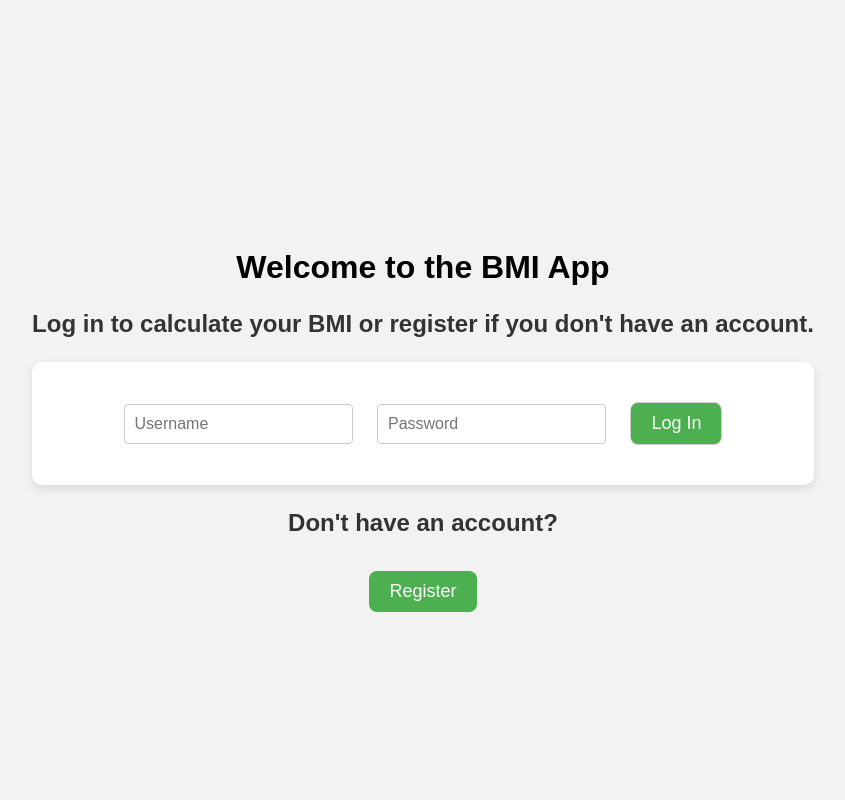
After one commit to AntoneseiCristian/AI-Powered-Fitness-Assistant-with-WhatsApp-Integration, a Flask app: page /landing in a window 1280 px wide. The commit adds this page. Shown: the whole page, without its empty margins (217-1062 px from the left). Run offline with Flask 3, Linux system fonts and the light colour scheme.

Commit message:
v0.2
Title: Implement User Authentication and BMI Calculation

Description:

This commit introduces several major features to the BMI App:

1. **User Authentication**: Users can now create accounts and log in. The application uses Flask-Login for handling user sessions. Passwords are hashed using Werkzeug's security utilities. The login page is set as the landing page for the application.

2. **BMI Calculation**: Authenticated users can calculate their Body Mass Index (BMI) by entering their weight and height. The application calculates the BMI and provides recommendations based on the BMI value.

3. **Internationalization**: The application supports multiple languages (English and Romanian). Users can switch between languages using the language selector on the web page. Flask-Babel is used for internationalization.

4. **Database Integration**: SQLite is used as the database for storing user information. Flask-SQLAlchemy is used as the ORM.

5. **Styling**: Basic styling is applied to the web pages using CSS to improve the user interface.

6. **Error Handling**: Proper error messages are displayed for login failures.

7. **Code Documentation**: Comments and documentation have been added to the `app.py` file to make the code more understandable to other developers.

This commit lays the foundation for a multi-featured BMI application with user authentication and internationalization support. Future improvements can include more detailed health recommendations, user profiles, and data visualization.

```diff
--- a/main.py
+++ b/main.py
@@ -1,8 +1,19 @@
-from flask import Flask, render_template, request, session, redirect, url_for
+from flask import Flask, render_template, request, redirect, url_for, flash, session
+from flask_sqlalchemy import SQLAlchemy
+from flask_login import LoginManager, UserMixin, login_user, login_required, logout_user, current_user
+from werkzeug.security import generate_password_hash, check_password_hash
 from flask_babel import Babel, _
 
 app = Flask(__name__)
 app.secret_key = 'secret_key'
+app.config['SQLALCHEMY_DATABASE_URI'] = 'sqlite:///bmi_app.db'
+app.config['SQLALCHEMY_TRACK_MODIFICATIONS'] = False
+
+db = SQLAlchemy(app)
+login_manager = LoginManager()
+login_manager.init_app(app)
+login_manager.login_view = 'landing'  # Updated to 'landing'
+
 babel = Babel()
 
 def get_locale():
@@ -10,12 +21,61 @@ def get_locale():
 
 babel.init_app(app, locale_selector=get_locale)
 
+class User(UserMixin, db.Model):
+    id = db.Column(db.Integer, primary_key=True)
+    username = db.Column(db.String(80), unique=True, nullable=False)
+    password = db.Column(db.String(120), nullable=False)
+
+with app.app_context():
+    db.create_all()
+
 @app.route('/setlang/<lang>')
 def setlang(lang):
     session['lang'] = lang
     return redirect(url_for('index'))
 
-@app.route('/', methods=['GET', 'POST'])
+@app.route('/landing', methods=['GET', 'POST'])
+def landing():
+    if request.method == 'POST':
+        username = request.form.get('username')
+        password = request.form.get('password')
+        user = User.query.filter_by(username=username).first()
+        if user and check_password_hash(user.password, password):
+            login_user(user)
+            return redirect(url_for('index'))
+        flash('Login failed. Check your username and/or password.', 'danger')
+    return render_template('landing.html')
+
+@app.route('/register', methods=['GET', 'POST'])
+def register():
+    if request.method == 'POST':
+        username = request.form.get('username')
+        password = request.form.get('password')
+        hashed_password = generate_password_hash(password, method='sha256')
+        new_user = User(username=username, password=hashed_password)
+        db.session.add(new_user)
+        db.session.commit()
+        flash('Registration successful. You can now log in.', 'success')
+        return redirect(url_for('landing'))
+    return render_template('register.html')
+
+@login_manager.user_loader
+def load_user(user_id):
+    return User.query.get(int(user_id))
+
+@app.route('/logout')
+@login_required
+def logout():
+    logout_user()
+    return redirect(url_for('landing'))
+
+@app.route('/')
+@login_required
+def home():
+    return redirect(url_for('landing'))
+
+@app.route('/index', methods=['GET', 'POST'])
+@login_required
 def index():
     bmi = ''
     recommendation = ''
--- a/static/styles.css
+++ b/static/styles.css
@@ -47,3 +47,42 @@ p {
 .result {
     margin-top: 20px;
 }
+
+
+.container {
+    text-align: center;
+    margin-top: 50px;
+}
+
+.buttons {
+    margin-top: 20px;
+}
+
+.btn {
+    display: inline-block;
+    padding: 10px 20px;
+    margin: 10px;
+    font-size: 18px;
+    text-align: center;
+    text-decoration: none;
+    color: #fff;
+    background-color: #4CAF50;
+    border-radius: 8px;
+}
+
+.btn:hover {
+    background-color: #45a049;
+}
+
+.login-form {
+    margin-top: 20px;
+    text-align: center;
+}
+
+.login-form input[type="text"], .login-form input[type="password"] {
+    margin: 10px;
+    padding: 10px;
+    font-size: 16px;
+    border: 1px solid #ccc;
+    border-radius: 4px;
+}
--- /dev/null
+++ b/templates/landing.html
@@ -0,0 +1,29 @@
+<!DOCTYPE html>
+<html lang="en">
+<head>
+    <meta charset="UTF-8">
+    <meta http-equiv="X-UA-Compatible" content="IE=edge">
+    <meta name="viewport" content="width=device-width, initial-scale=1.0">
+    <link rel="stylesheet" href="{{ url_for('static', filename='styles.css') }}">
+    <title>BMI App</title>
+</head>
+<body>
+    <div class="container">
+        <h1>Welcome to the BMI App</h1>
+        <p>Log in to calculate your BMI or register if you don't have an account.</p>
+
+        <!-- Login Form -->
+        <form action="{{ url_for('landing') }}" method="post" class="login-form">
+            <input type="text" name="username" placeholder="Username" required>
+            <input type="password" name="password" placeholder="Password" required>
+            <input type="submit" value="Log In" class="btn">
+        </form>
+
+        <!-- Register Button -->
+        <div class="buttons">
+            <p>Don't have an account?</p>
+            <a href="{{ url_for('register') }}" class="btn">Register</a>
+        </div>
+    </div>
+</body>
+</html>
--- /dev/null
+++ b/templates/login.html
@@ -0,0 +1,5 @@
+<form action="{{ url_for('login') }}" method="post">
+    <input type="text" name="username" placeholder="Username" required>
+    <input type="password" name="password" placeholder="Password" required>
+    <input type="submit" value="Login">
+</form>
--- /dev/null
+++ b/templates/register.html
@@ -0,0 +1,5 @@
+<form action="{{ url_for('register') }}" method="post">
+    <input type="text" name="username" placeholder="Username" required>
+    <input type="password" name="password" placeholder="Password" required>
+    <input type="submit" value="Register">
+</form>
```
Also changed, not shown: instance/bmi_app.db (added).
